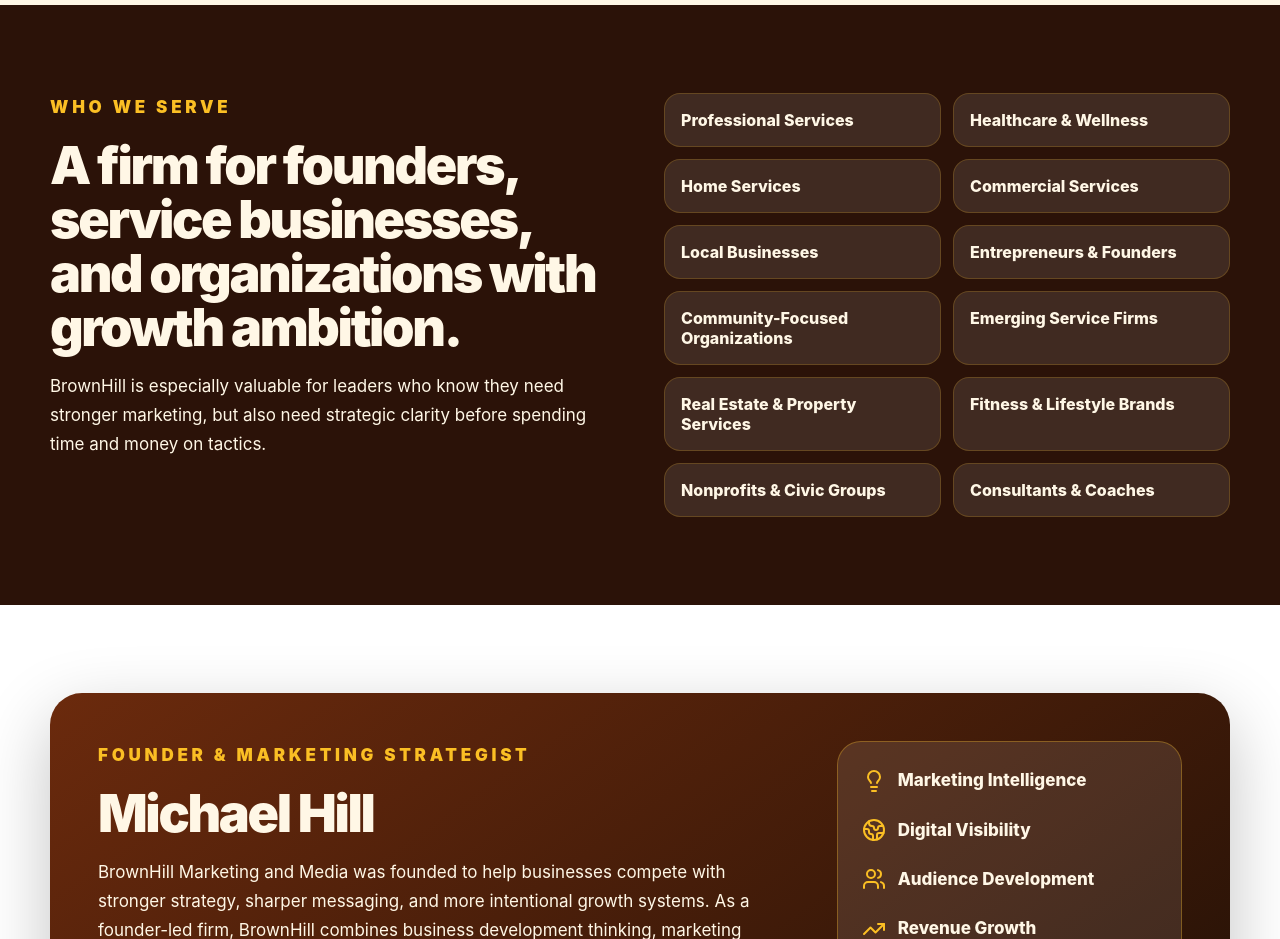
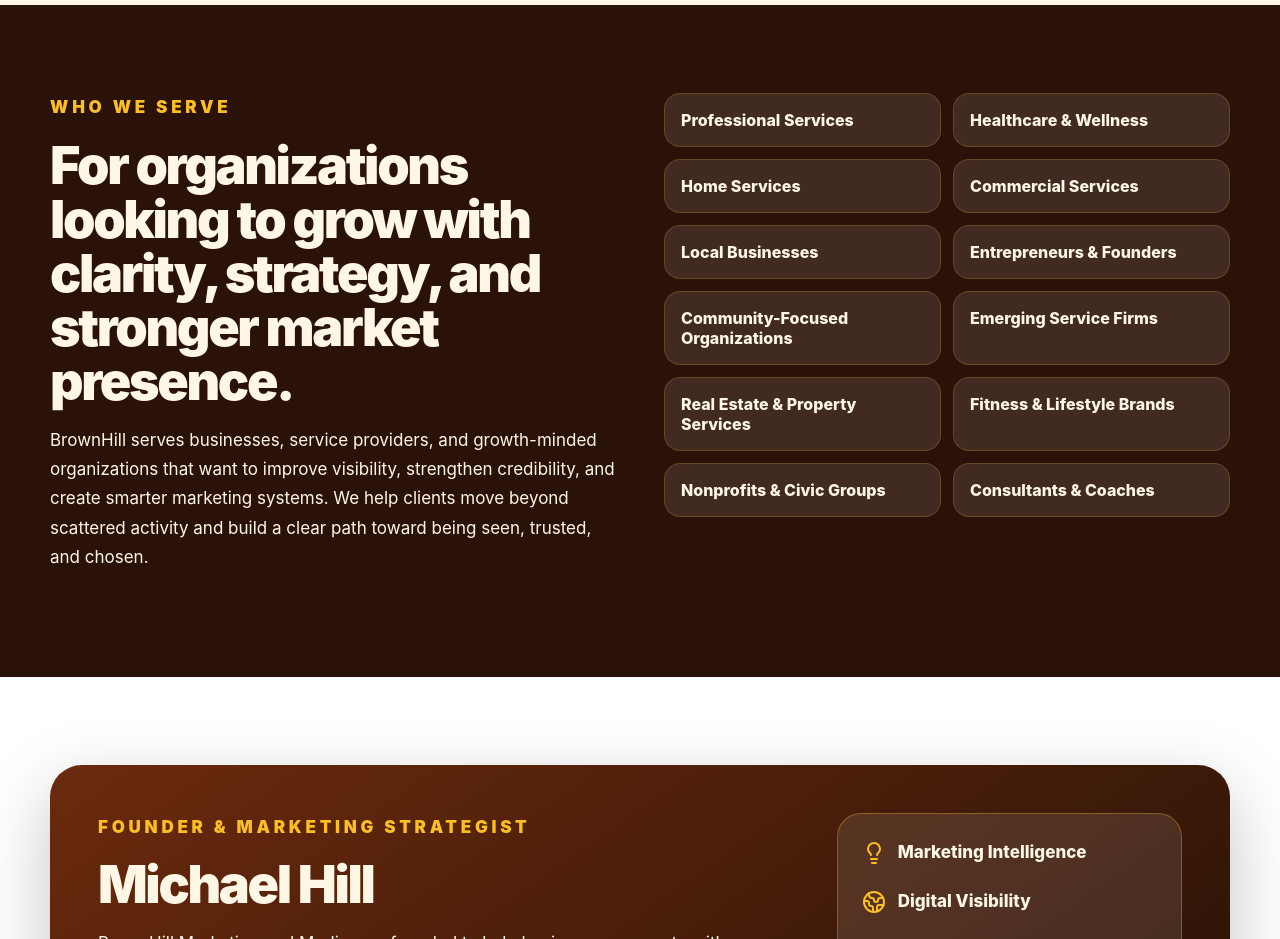
Before and after one commit to BH850/brownhill-website, a React (Vite) app: page / in a window 1280 px wide. Shown: the part 9220-10159 px from the top of the page. Built offline with nearby package versions, Linux system fonts and the light colour scheme.

Commit message:
Update App.jsx

```diff
--- a/src/App.jsx
+++ b/src/App.jsx
@@ -371,8 +371,8 @@ export default function App() {
         <div className="two-col">
           <div>
             <p className="section-label gold">Who We Serve</p>
-            <h2>A firm for founders, service businesses, and organizations with growth ambition.</h2>
-            <p>BrownHill is especially valuable for leaders who know they need stronger marketing, but also need strategic clarity before spending time and money on tactics.</p>
+            <h2>For organizations looking to grow with clarity, strategy, and stronger market presence.</h2>
+            <p>BrownHill serves businesses, service providers, and growth-minded organizations that want to improve visibility, strengthen credibility, and create smarter marketing systems. We help clients move beyond scattered activity and build a clear path toward being seen, trusted, and chosen.</p>
           </div>
           <div className="tag-grid">
             {industries.map((industry) => <span key={industry}>{industry}</span>)}
```
